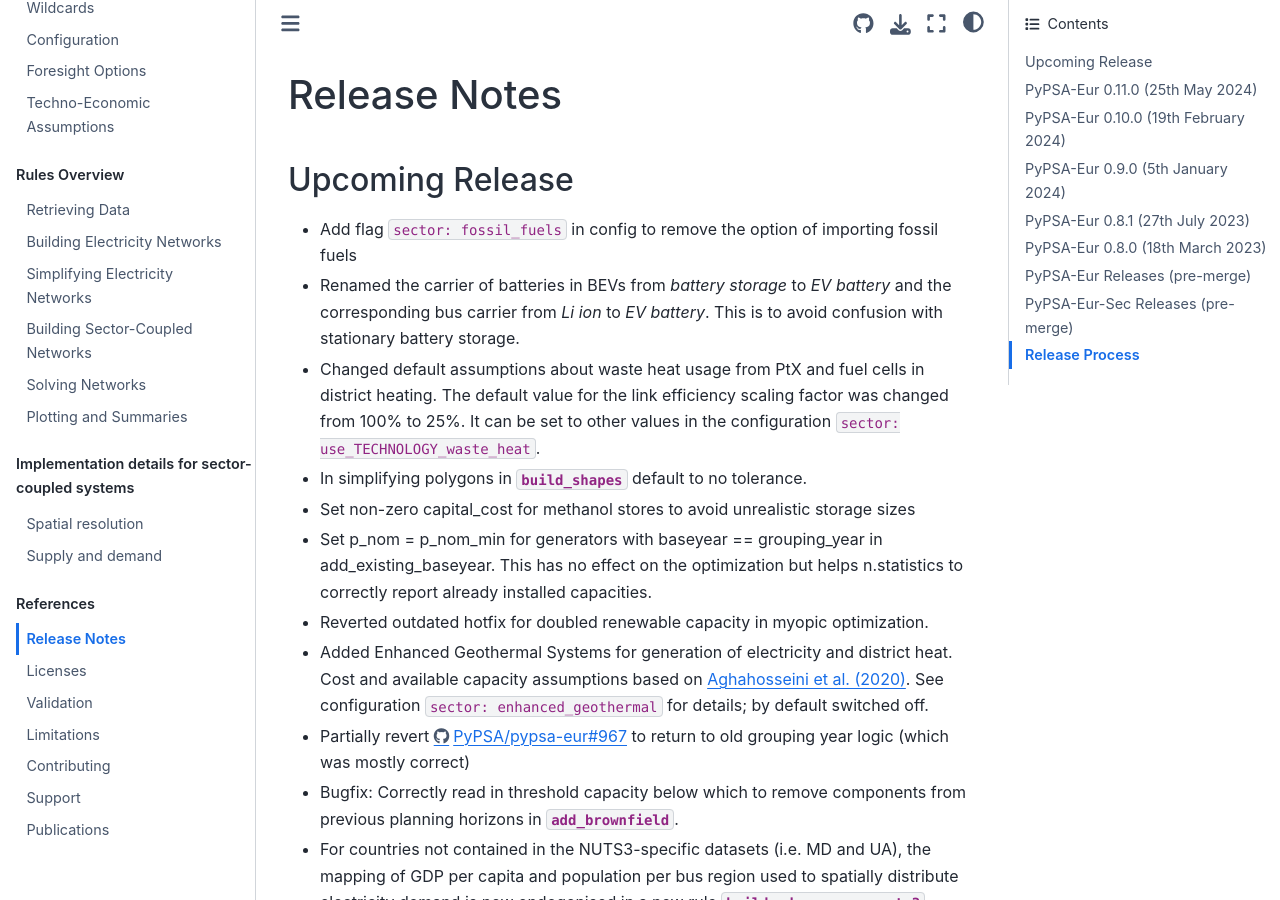
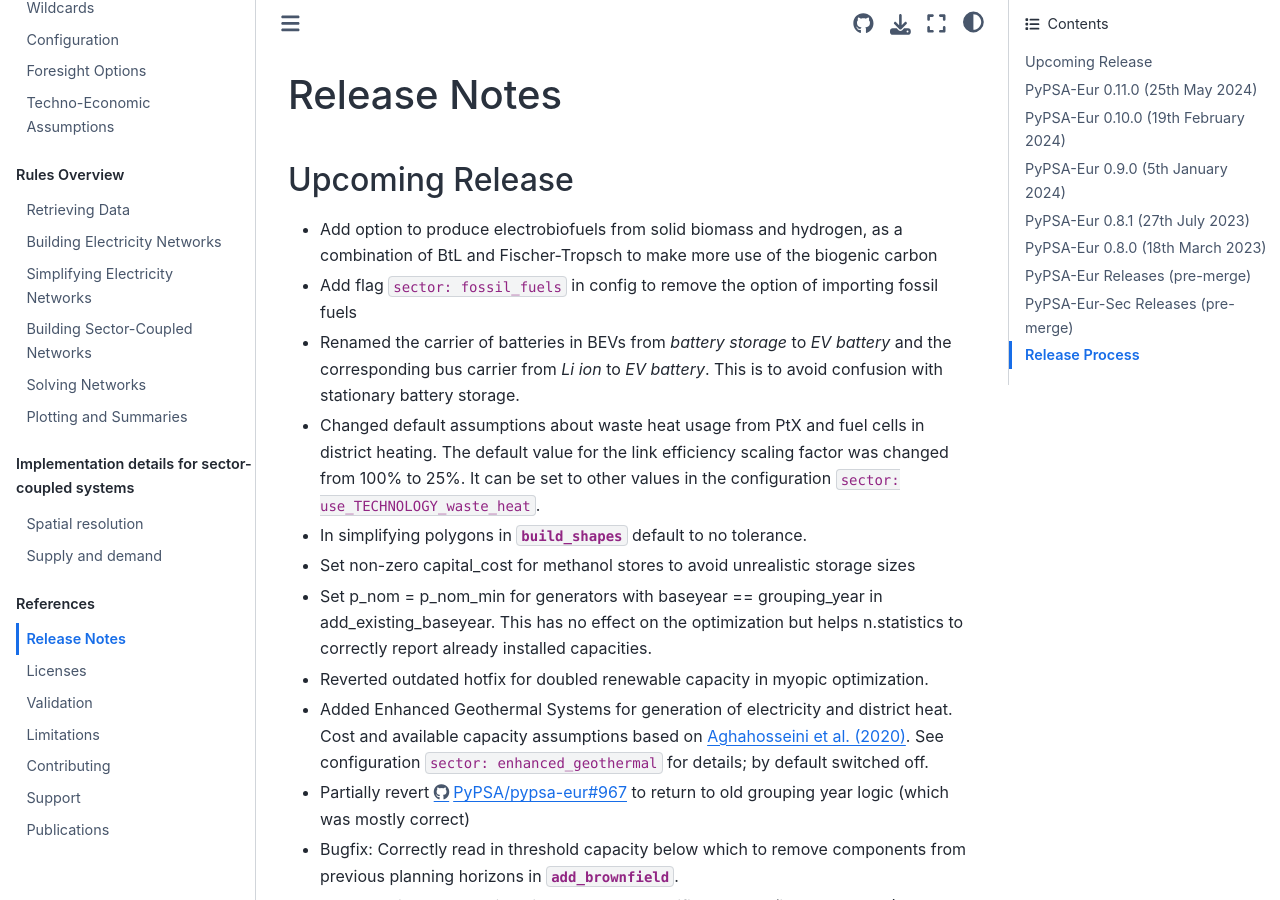
Before and after one commit to open-energy-transition/clean-firm-techs-eu, a Sphinx documentation site: the page built from doc/release_notes.rst, in a window 1280 px wide and 900 px high. Built offline with Sphinx 7.4.7 and the Sphinx Book theme 1.1.4, drawn with Linux system fonts in a browser that asks for light colours.

Commit message:
add release note

```diff
--- a/doc/release_notes.rst
+++ b/doc/release_notes.rst
@@ -9,6 +9,8 @@ Release Notes
 
 Upcoming Release
 ================
+
+* Add option to produce electrobiofuels from solid biomass and hydrogen, as a combination of BtL and Fischer-Tropsch to make more use of the biogenic carbon
 
 * Add flag ``sector: fossil_fuels`` in config to remove the option of importing fossil fuels
 
```
